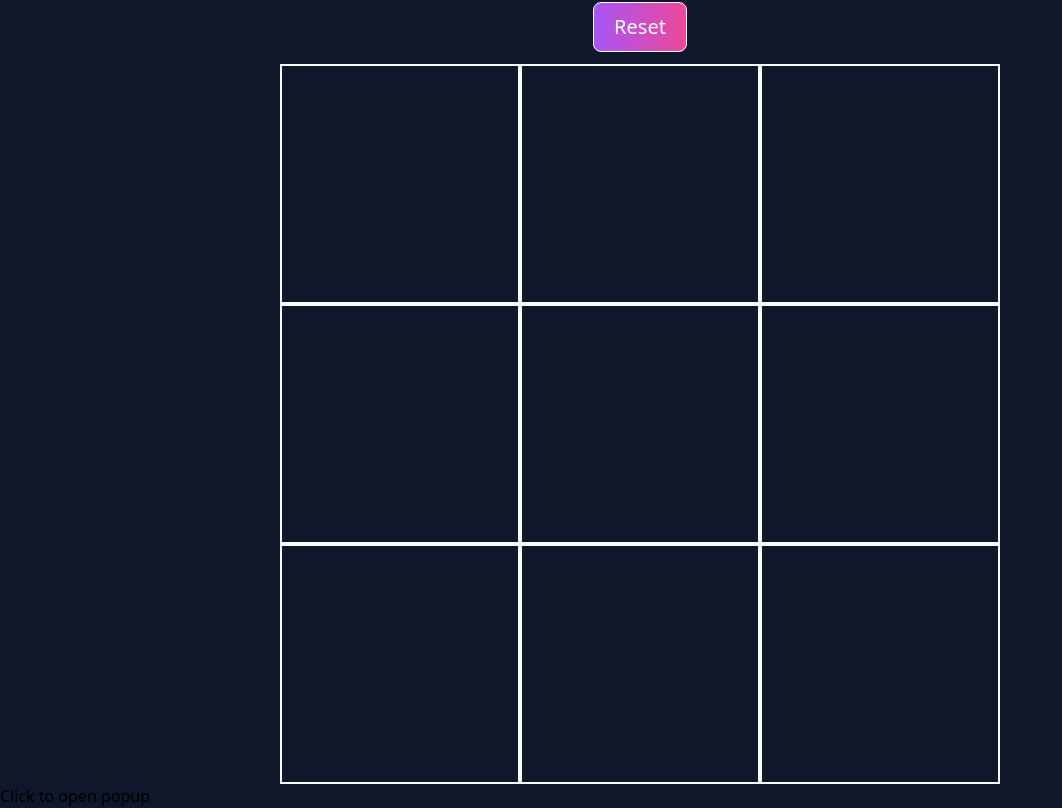
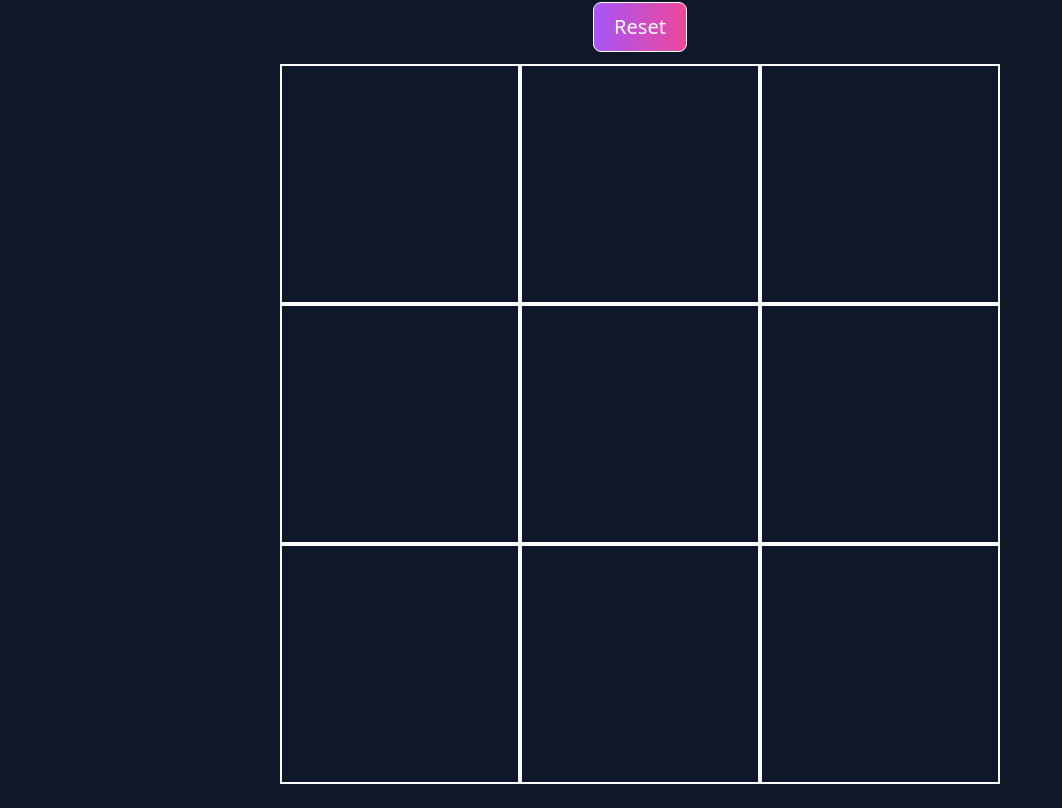
Before and after one commit to robonafisi/Tic-Tac-Toe, a Next.js app: page / in a window 1280 px wide. Shown: the part 146-954 px from the top of the page, without its empty margins (0-1062 px from the left). After the commit the page ends 930 px from the top, so only its background shows below. Built offline with nearby package versions, Linux system fonts and the light colour scheme.

Commit message:
Added the Error message

```diff
--- a/src/pages/index.tsx
+++ b/src/pages/index.tsx
@@ -80,6 +80,21 @@ export default function Home() {
       <div className='flex content-center justify-center'>
       <p className='text-white text-4xl m-3'>It is {currentPlayer}s turn</p>
       </div>
+
+      {popupwindow && (
+       <div>
+        <div className='text-2xl text-red-600 flex content-center justify-center'>
+          You Cannot Replace a Cell Value
+        </div>
+        <div className=''>
+        <button onClick={() => setPopupwindow(false)} className="text-white bg-red-700 hover:bg-red-800 focus:outline-none font-medium rounded-full text-lg px-2 py-1 text-center mr-2 mb-2">
+          Close Pop-up
+        </button>
+      </div>
+       </div>
+      )}
+
+
       <div className='flex content-center justify-center m-3'>
         <button className='text-white bg-gradient-to-r from-purple-500 to-pink-500 hover:bg-gradient-to-l border border-white font-medium rounded-lg text-xl px-5 py-2.5 text-center' onClick={Reset}>Reset</button>
       </div>
@@ -100,12 +115,6 @@ export default function Home() {
        <button className={button_style[currentBoard[8]]} id="8" onClick={Tictac}></button>
        </div>
        </div>
-       <Popup trigger=
-                {<button> Click to open popup </button>}
-                position="right center">
-                <div>GeeksforGeeks</div>
-                <button>Click here</button>
-        </Popup>
 
       </main>
     </>
```
